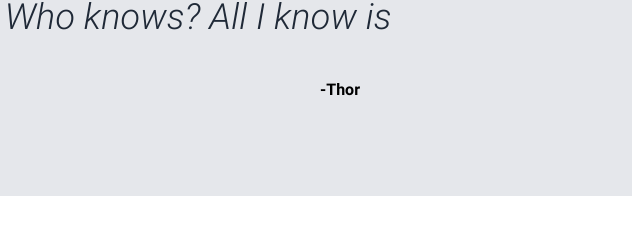
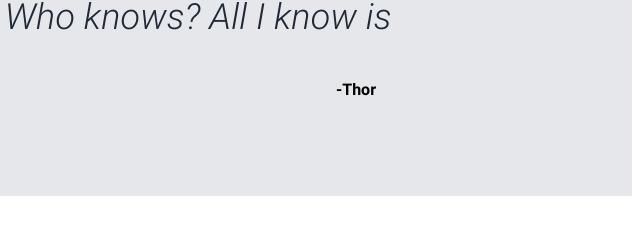
Before and after one commit to shada12/Main-CSS-Project, a plain HTML site: page index.html in a window 1280 px wide. Shown: the part 1172-1412 px from the top of the page, 640-1280 px from the left. Drawn offline with Linux system fonts and the light colour scheme.

Commit message:
Update style.css

```diff
--- a/style.css
+++ b/style.css
@@ -194,7 +194,7 @@ header {
 .thor p {
 
     text-align: right;
-    margin-right: 8rem;
+    margin-right: 7rem;
     margin-top: 0;
     font-family: 'Roboto-Bold';
     padding: 0rem 0rem 0rem 0rem;
```
